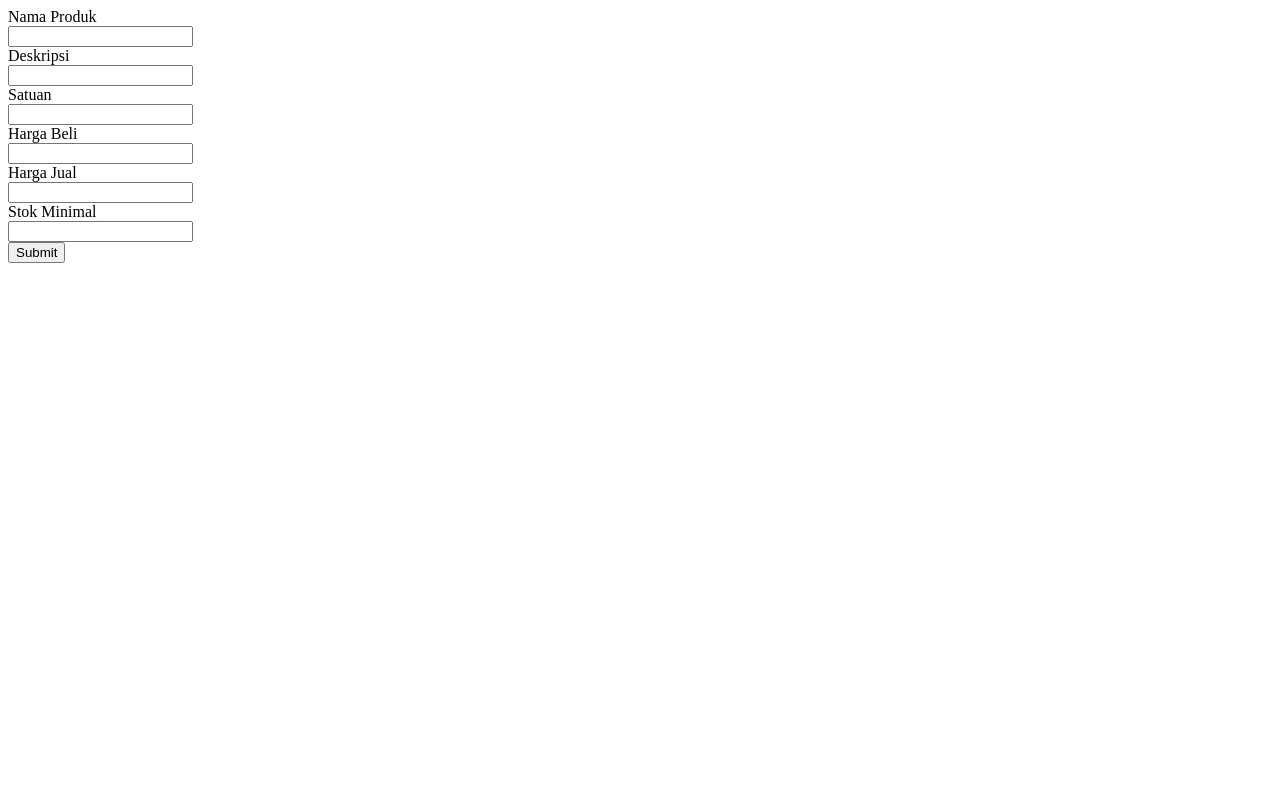
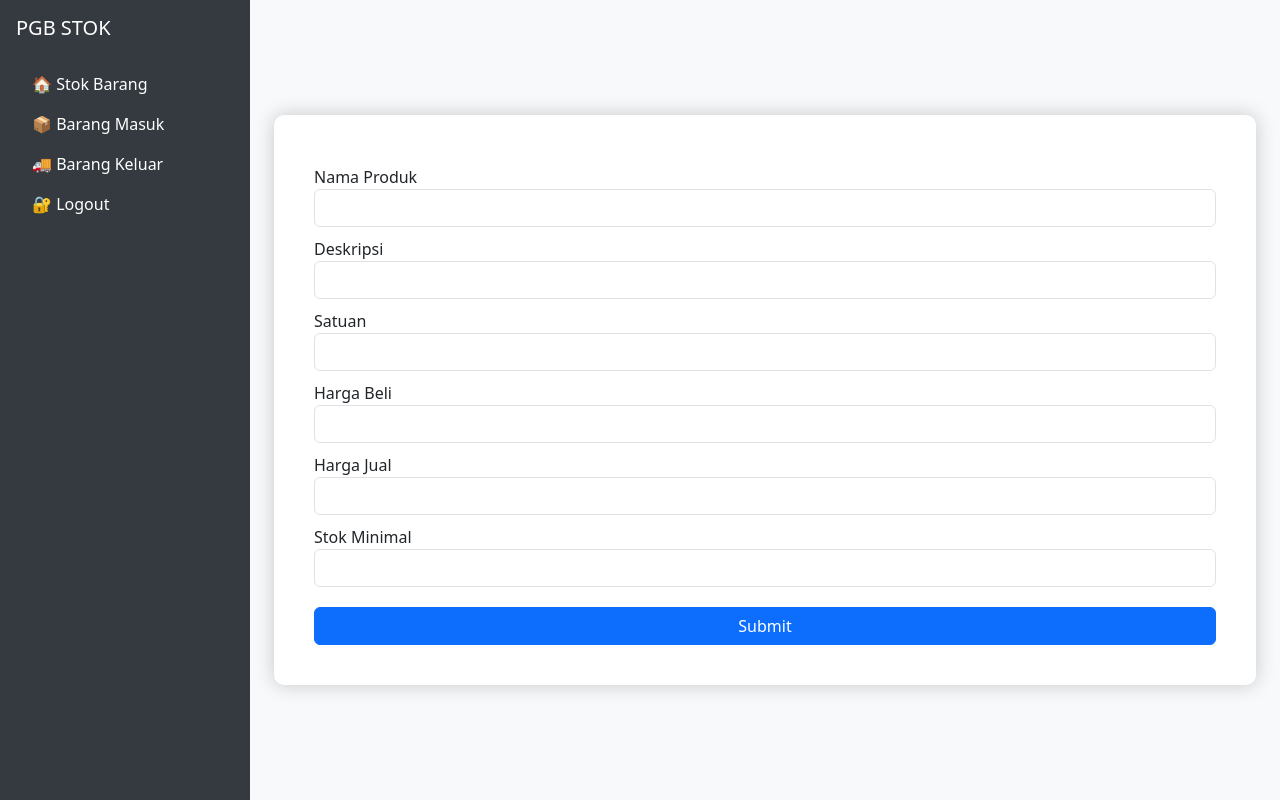
Before and after one commit to PrimaSentana/stok_gudang, a PHP site: page /produk/viewTambahProduk.php in a window 1280 px wide. Run offline with PHP 8.4, Linux system fonts and the light colour scheme.

Commit message:
new produk

```diff
--- a/produk/viewTambahProduk.php
+++ b/produk/viewTambahProduk.php
@@ -1,31 +1,98 @@
 <!DOCTYPE html>
-<html lang="en">
+<html lang="id">
 <head>
-    <meta charset="UTF-8">
-    <meta name="viewport" content="width=device-width, initial-scale=1.0">
-    <title>Produk</title>
+  <meta charset="UTF-8">
+  <meta name="viewport" content="width=device-width, initial-scale=1">
+  <title>Barang Keluar</title>
+  <link href="https://cdn.jsdelivr.net/npm/bootstrap@5.3.0/dist/css/bootstrap.min.css" rel="stylesheet">
+  <style>
+    body {
+      margin: 0;
+      padding: 0;
+    }
+
+    .sidebar {
+      position: fixed;
+      top: 0;
+      left: 0;
+      width: 250px;
+      height: 100vh;
+      background-color: #343a40;
+      color: white;
+      padding: 1rem;
+    }
+
+    .main-content {
+      margin-left: 250px;
+      padding: 1.5rem;
+      height: 100vh;
+      width: calc(100% - 250px);
+      display: flex;
+      justify-content: center;
+      align-items: center;
+      background-color: #f8f9fa;
+    }
+
+    .container {
+      background-color: white;
+      padding: 40px;
+      border-radius: 10px;
+      width: 100%;
+      max-width: 1100px;
+      box-shadow: 0px 0px 20px rgba(0,0,0,0.2);
+
+    }
+
+    .container label {
+      font-weight: 500;
+      margin-top: 10px;
+    }
+
+    .container input[type="submit"] {
+      margin-top: 20px;
+      width: 100%;
+    }
+  </style>
 </head>
 <body>
-    <form action="../actions/addTambahProduk.php" method="POST">
-        <label for="nama_produk">Nama Produk</label> <br>
-        <input type="text" name="nama_produk" id="nama_produk"> <br>
+  <!-- Sidebar -->
+  <div class="sidebar">
+    <h5 class="mb-4">PGB STOK</h5>
+    <ul class="nav flex-column">
+      <li class="nav-item"><a href="#" class="nav-link text-white">🏠 Stok Barang</a></li>
+      <li class="nav-item"><a href="#" class="nav-link text-white">📦 Barang Masuk</a></li>
+      <li class="nav-item"><a href="#" class="nav-link text-white">🚚 Barang Keluar</a></li>
+      <li class="nav-item"><a href="../login.php" class="nav-link text-white">🔐 Logout</a></li>
+    </ul>
+  </div>
 
-        <label for="deskripsi">Deskripsi</label> <br>
-        <input type="text" name="deskripsi" id="deskripsi"> <br>
+  <!-- Main Content -->
+  <div class="main-content">
+    <div class="container">
+      <form action="../actions/addTambahProduk.php" method="POST">
+        <label for="nama_produk">Nama Produk</label>
+        <input type="text" name="nama_produk" id="nama_produk" class="form-control" required>
 
-        <label for="satuan">Satuan</label> <br>
-        <input type="text" name="satuan" id="satuan"> <br>
+        <label for="deskripsi">Deskripsi</label>
+        <input type="text" name="deskripsi" id="deskripsi" class="form-control" required>
 
-        <label for="harga_beli">Harga Beli</label> <br>
-        <input type="number" name="harga_beli" id="harga_beli"> <br>
+        <label for="satuan">Satuan</label>
+        <input type="text" name="satuan" id="satuan" class="form-control" required>
 
-        <label for="harga_jual">Harga Jual</label> <br>
-        <input type="number" name="harga_jual" id="harga_jual"> <br>
+        <label for="harga_beli">Harga Beli</label>
+        <input type="number" name="harga_beli" id="harga_beli" class="form-control" required>
 
-        <label for="stok_minimal">Stok Minimal</label> <br>
-        <input type="number" name="stok_minimal" id="stok_minimal"> <br>
+        <label for="harga_jual">Harga Jual</label>
+        <input type="number" name="harga_jual" id="harga_jual" class="form-control" required>
 
-        <input type="submit" value="Submit">
-    </form>
+        <label for="stok_minimal">Stok Minimal</label>
+        <input type="number" name="stok_minimal" id="stok_minimal" class="form-control" required>
+
+        <input type="submit" value="Submit" class="btn btn-primary">
+      </form>
+    </div>
+  </div>
+
+  <script src="https://cdn.jsdelivr.net/npm/bootstrap@5.3.0/dist/js/bootstrap.bundle.min.js"></script>
 </body>
 </html>
```
Also changed, not shown: produk/main.php (+9 -0 lines).
